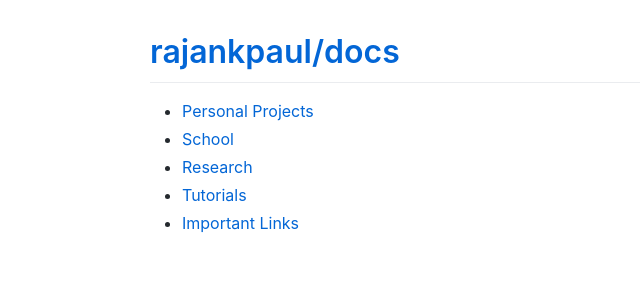
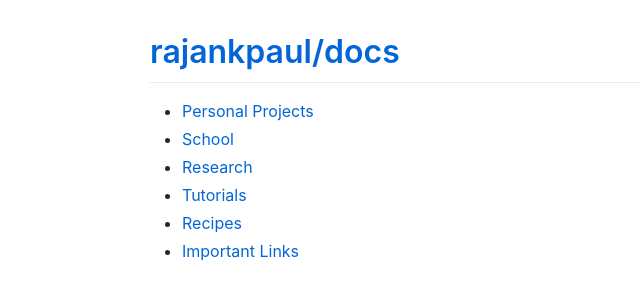
Before and after one commit to rajankpaul/docs, a Jekyll site: the page built from index.md, in a window 1280 px wide. Shown: the top 300 px of the page, without its empty margins (0-640 px from the left). Built offline with Jekyll 4.4.1, drawn with Linux system fonts in a browser that asks for light colours; comment, search, counter and statistics services are not loaded.

Commit message:
Update index.md

```diff
--- a/index.md
+++ b/index.md
@@ -7,4 +7,5 @@ title: Home
 *   [School](./school/)
 *   [Research](./research/)
 *   [Tutorials](./tutorials/)
+*   [Recipes](./recipes/)
 *   [Important Links](./important_links/)
```
